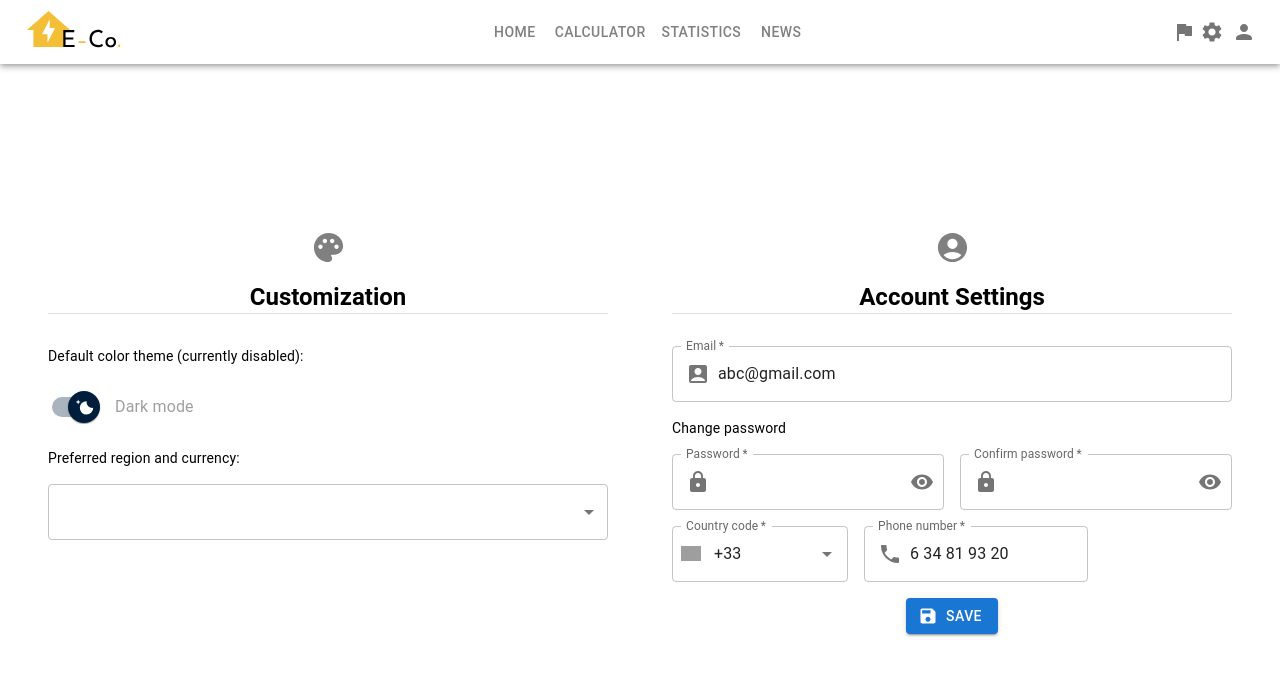
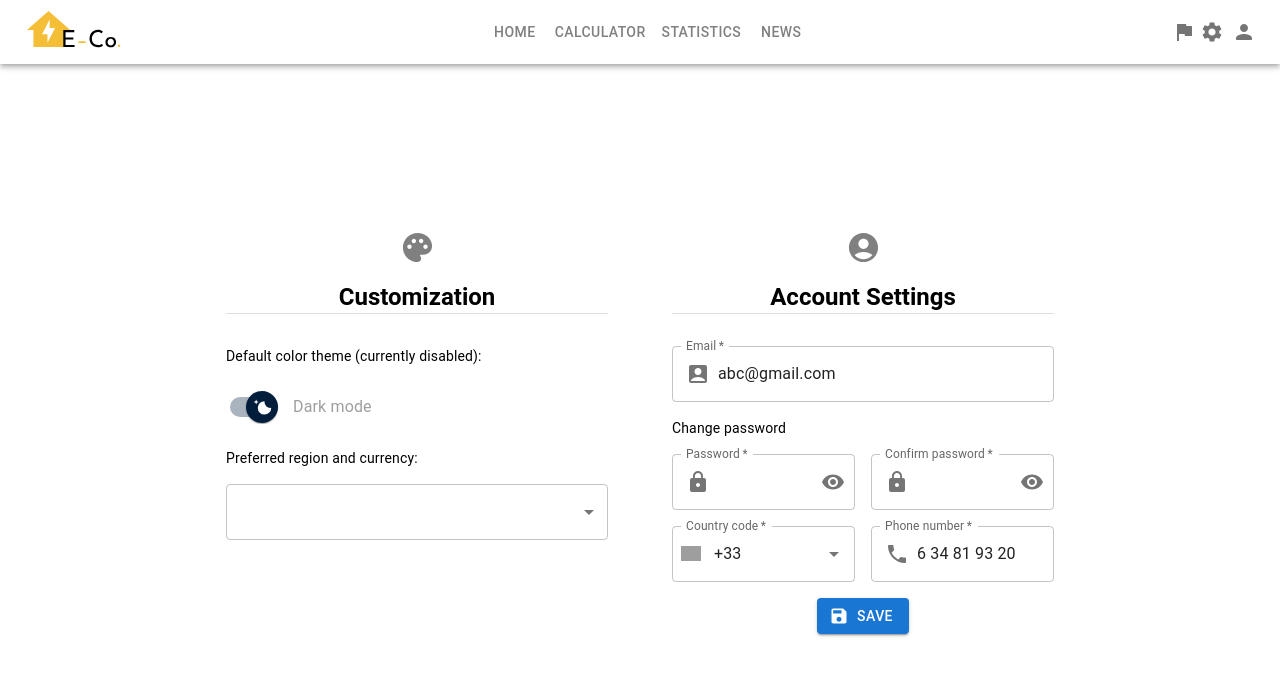
Before and after one commit to jorgenosberg/e-co, a React (Create React App) app: page /account in a window 1280 px wide. Shown: the top 676 px of the page. Built offline with nearby package versions, Linux system fonts and the light colour scheme; grey boxes are pictures that could not be loaded.

Commit message:
Centered the account page properly

```diff
--- a/src/pages/Account.js
+++ b/src/pages/Account.js
@@ -57,6 +57,13 @@ function Account() {
   };
 
   return (
+    <Container
+    sx={{
+      width: "75%",
+      display: "flex",
+      justifyContent: "center",
+      alignItems: "center"
+    }}>
     <Grid container spacing={2}>
       <Grid item xs={6}>
         <Container>
@@ -168,10 +175,10 @@ function Account() {
             <Grid item xs={12} md={6}>
               <ConfirmPasswordField />
             </Grid>
-            <Grid item xs={12} md={5} lg={4}>
+            <Grid item xs={12} md={6}>
               <CountrySelector value={country} setValue={setCountry} />
             </Grid>
-            <Grid item xs={12} md={5}>
+            <Grid item xs={12} md={6}>
               <TextField
                 required
                 variant="outlined"
@@ -225,6 +232,7 @@ function Account() {
         </Container>
       </Grid>
     </Grid>
+    </Container>
   );
 }
 
```
